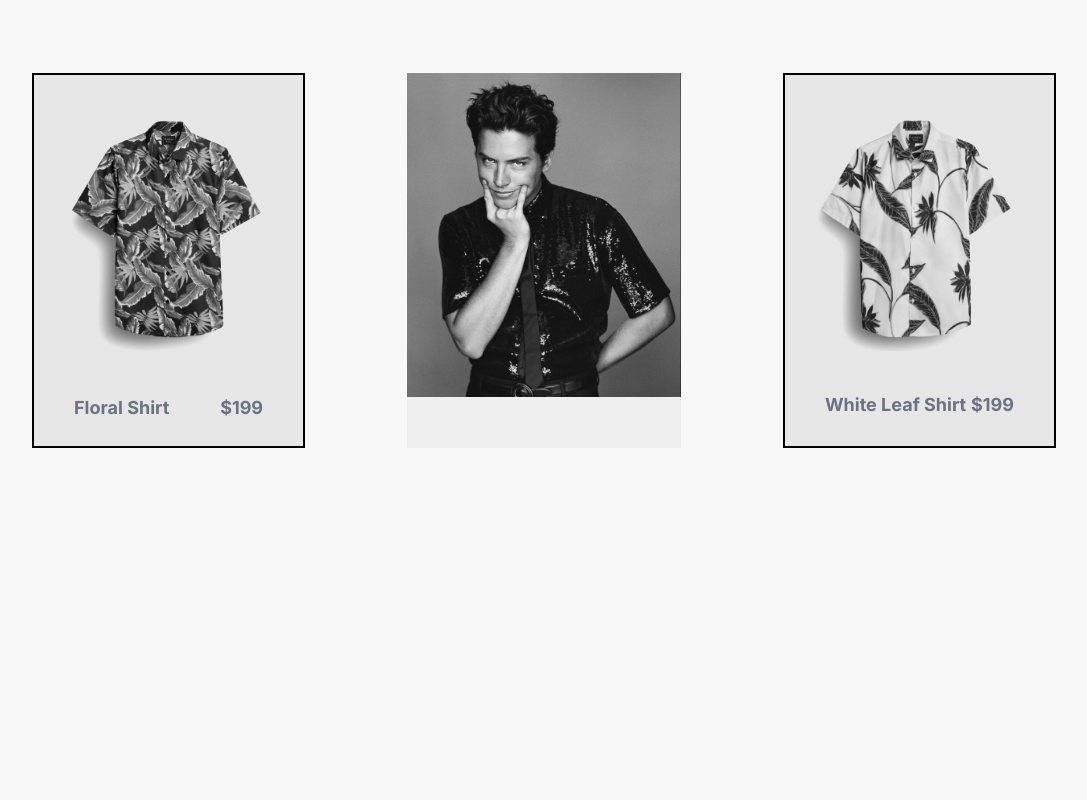
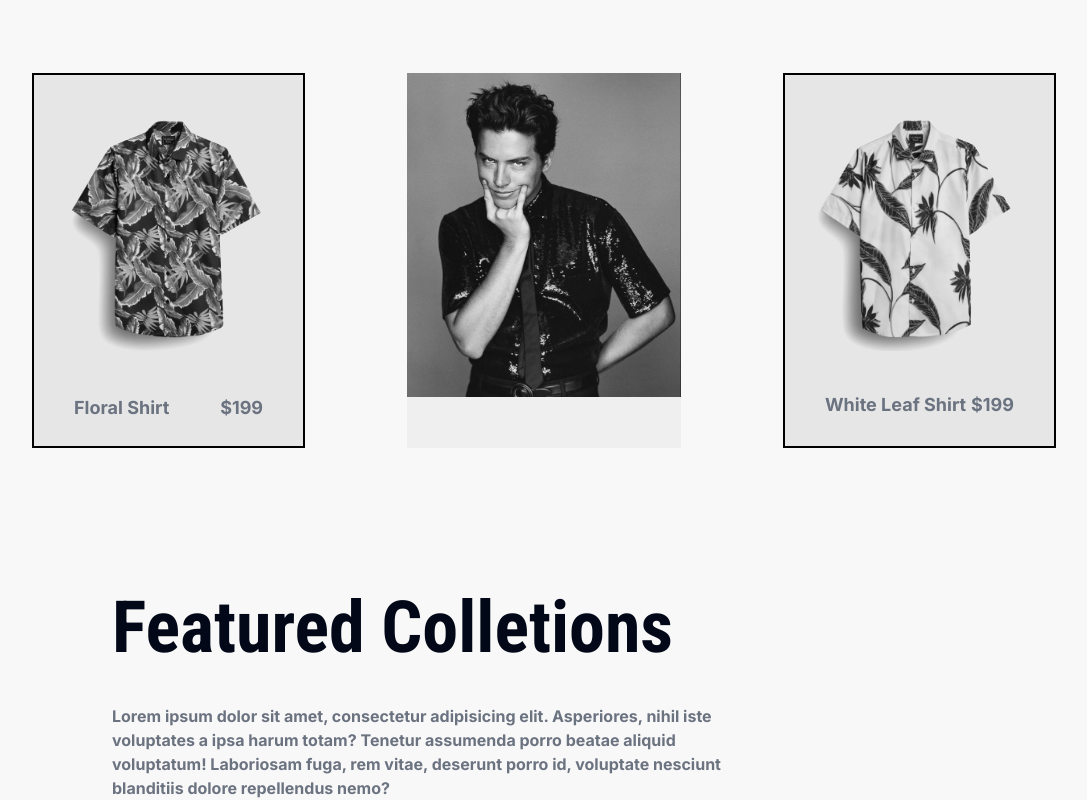
Before and after one commit to kratos-respawned/e-comm-next, a Next.js app: page / in a window 1280 px wide. Shown: the part 1015-1815 px from the top of the page, without its empty margins (96-1183 px from the left). Before the commit the page ends 1503 px from the top, so only its background shows below. Built offline with nearby package versions, Linux system fonts and the light colour scheme.

Commit message:
Featured Section created

```diff
--- /dev/null
+++ b/src/app/Collection.tsx
@@ -0,0 +1,14 @@
+import React from 'react'
+
+function Collection() {
+  return (
+    <div className="mt-36 w-[50%] ml-52">
+        <h1 className="text-7xl my-auto font-ubuntu">
+            Featured Colletions
+        </h1>
+        <p className='mt-10 text-gray-500'>Lorem ipsum dolor sit amet, consectetur adipisicing elit. Asperiores, nihil iste voluptates a ipsa harum totam? Tenetur assumenda porro beatae aliquid voluptatum! Laboriosam fuga, rem vitae, deserunt porro id, voluptate nesciunt blanditiis dolore repellendus nemo?</p>
+    </div>
+  )
+}
+
+export default Collection
--- a/src/app/New.tsx
+++ b/src/app/New.tsx
@@ -28,7 +28,7 @@ function New() {
         </div>
       </div>
       <div className='w-[80%] mx-auto bg-[#efefef] relative group '>
-        <Image width={500} height={400} alt='Cole Sprouse' className='object-cover mx-auto opacity-100 transition-opacity group-hover:opacity-80 ease-in-out ' src="/cole.png"/>
+        <Image width={600} height={600} alt='Cole Sprouse' className='object-cover mx-auto opacity-100 transition-opacity group-hover:opacity-80 ease-in-out ' src="/cole.png"/>
         <button className="bottom-1/2 absolute translate-y-1/2 left-1/2 -translate-x-1/2 p-5 opacity-0 transition-opacity pointer-events-none  group-hover:pointer-events-auto group-hover:opacity-100 bg-gray-200  rounded-full ">
         <ShoppingBag className=''/>
         </button>
--- a/src/app/page.tsx
+++ b/src/app/page.tsx
@@ -1,6 +1,7 @@
 import Image from 'next/image'
 import {ChevronDown, ShoppingBag} from "lucide-react"
 import New from './New';
+import Collection from './Collection';
 
 export default function Home() {
   return (
@@ -38,6 +39,7 @@ export default function Home() {
       </div>
     </div>
     <New/>
+    <Collection/>
     </main>
   )
 }
```
